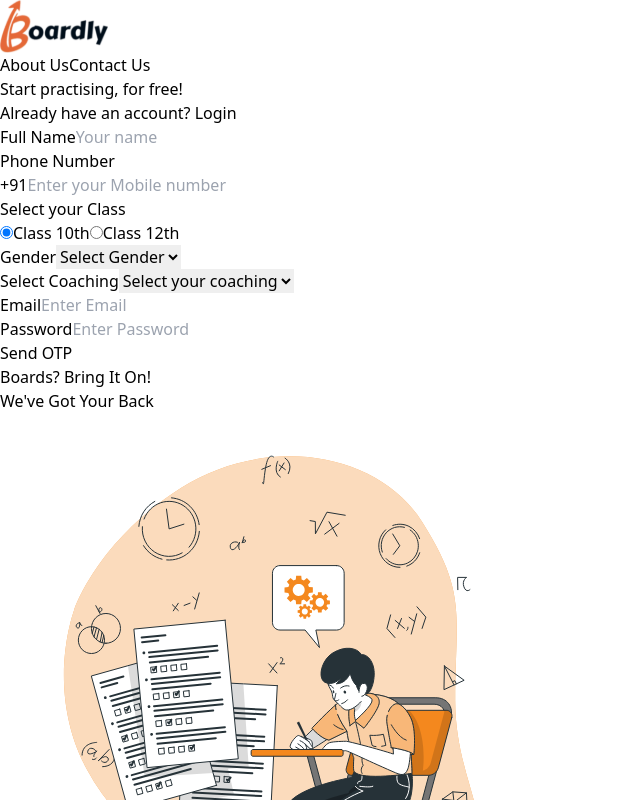
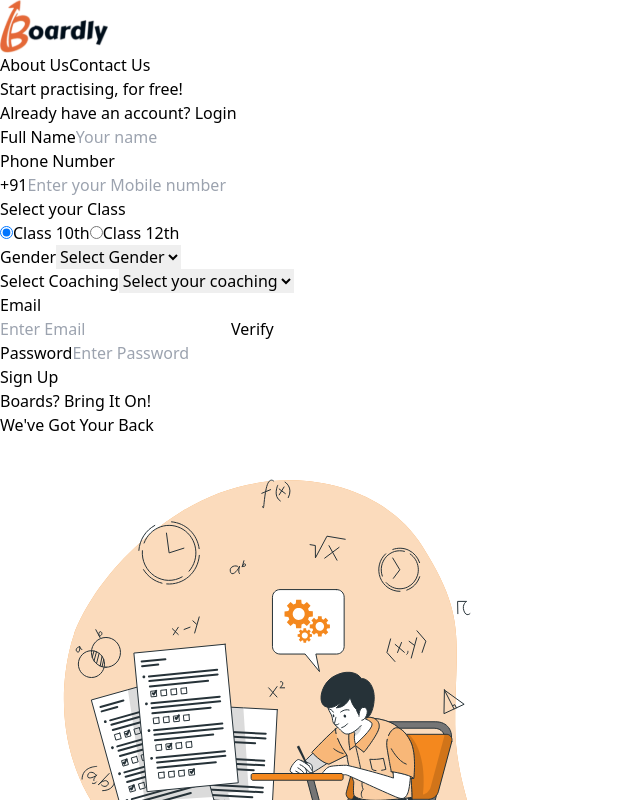
Before and after one commit to knightofkalki/Boardly, a React (Vite) app: page /landing in a window 1280 px wide. Shown: the top 800 px of the page, without its empty margins (0-640 px from the left). Built offline with nearby package versions, Linux system fonts and the light colour scheme; a web font is replaced by a local one.

Commit message:
add otp verification

```diff
--- a/src/components/Landing/Hero.jsx
+++ b/src/components/Landing/Hero.jsx
@@ -74,10 +74,75 @@ export default function Hero() {
 		password: '',
 		gender: '',
 	});
+	const [isEmailVerified, setIsEmailVerified] = useState(false);
+	const [isVerificationInProgress, setIsVerificationInProgress] = useState(false)
+	const [showOtp, setShowOtp] = useState(false)
+	const [showEmailVerifyBtn, setShowEmailVerifyBtn] = useState(true)
+	const [showVerificationStatus, setShowVerificationStatus] = useState(false)
+	const handleEmailVerification = async () => {
+		if (!formData.email) return;
+
+		setIsVerificationInProgress(true);
+		try {
+
+			const response = await fetch(`${API_URL}/auth/email_verification`, {
+				method: 'POST',
+				headers: {
+					'Content-Type': 'application/json',
+				},
+				body: JSON.stringify({ email: formData.email }),
+			});
+			console.log(response)
+			if (response.ok) {
+				console.log('OTP sent successfully');
+				setShowOtp(true)
+			} else {
+				const error = await response.json();
+				console.error('Error sending OTP:', error);
+				alert(`Error sending OTP: ${error.message}`);
+			}
+		} catch (error) {
+			console.error('Error during OTP request:', error);
+			alert('Something went wrong. Please try again.');
+		} finally {
+			setIsVerificationInProgress(false);
+		}
+	};
+
+	const handleOtpVerification = async (e) => {
+		e.preventDefault();
+		if (!formData.otp || !formData.email) return;
+
+		try {
+			const response = await fetch(`${API_URL}/auth/email_verification-otp`, {
+				method: 'POST',
+				headers: {
+					'Content-Type': 'application/json',
+				},
+				body: JSON.stringify({ email: formData.email, otp: formData.otp }),
+			});
+
+			if (response.ok) {
+				const result = await response.json();
+				console.log('OTP verification successful:', result);
+				setIsEmailVerified(true); // Set email as verified
+				setShowOtp(false)
+				setShowEmailVerifyBtn(false)
+				setShowVerificationStatus(true)
+			} else {
+				const error = await response.json();
+				console.error('OTP verification failed:', error);
+				alert(`OTP verification failed: ${error.message}`);
+			}
+		} catch (error) {
+			console.error('Error during OTP verification:', error);
+			alert('Something went wrong during OTP verification. Please try again.');
+		}
+	};
 
 	const handleSubmit = async (e) => {
 		e.preventDefault();
-
+		setShowVerificationStatus(false)
 		if (isLogin) {
 			try {
 				const loginSuccessful = await login(formData.email, formData.password);
@@ -258,7 +323,9 @@ export default function Hero() {
 										</>
 									)}
 									<div>
+
 									<label htmlFor="email" className="block text-sm font-medium text-gray-700">Email</label>
+									<div className="flex items-center">
 										<input
 										id="email"
 										type="email"
@@ -268,7 +335,50 @@ export default function Hero() {
 										onChange={(e) => setFormData({ ...formData, email: e.target.value })}
 										required
 										/>
+										{
+											showEmailVerifyBtn && (
+												<button
+													type="button"
+													onClick={handleEmailVerification}
+													className="ml-2 py-2 px-4 text-sm font-medium text-white bg-orange-500 hover:bg-orange-700 rounded-md"
+													disabled={isVerificationInProgress}
+													>
+													{isVerificationInProgress ? 'Verifying...' : 'Verify'}
+												</button>
+											)
+										}
+										{
+											isEmailVerified && showVerificationStatus &&(
+												<p className='font-bold rounded-md ml-4 text-green-400 p-2'>Verified</p>
+											)
+										}
 									</div>
+									</div>
+
+									{showOtp && (
+									<>
+										<div>
+										<label htmlFor="otp" className="block text-sm font-medium text-gray-700">Enter OTP</label>
+										<input
+											id="otp"
+											type="text"
+											placeholder="Enter OTP"
+											className="mt-1 block w-full px-3 py-2 bg-white border border-gray-300 rounded-md shadow-sm focus:outline-none focus:ring-blue-500 focus:border-blue-500"
+											value={formData.otp}
+											onChange={(e) => setFormData({ ...formData, otp: e.target.value })}
+											required
+										/>
+										</div>
+										<button
+										type="button"
+										onClick={handleOtpVerification}
+										className="mt-4 py-2 px-4 text-sm font-medium text-white bg-orange-500 hover:bg-orange-700 rounded-md"
+										>
+										Verify OTP
+										</button>
+									</>
+									)}
+
 									<div>
 										<label htmlFor="password" className="block text-sm font-medium text-gray-700">Password</label>
 										<input
@@ -284,9 +394,10 @@ export default function Hero() {
 
 									<button
 									type="submit"
-										className="w-full py-2 px-4 border border-transparent rounded-md shadow-sm text-sm font-medium text-white bg-blue-600 hover:bg-blue-700 focus:outline-none focus:ring-2 focus:ring-offset-2 focus:ring-blue-500"
+									className={`w-full py-2 px-4 border border-transparent rounded-md shadow-sm text-sm font-medium text-white ${!isEmailVerified? 'bg-gray-400 cursor-not-allowed': 'bg-orange-500 hover:bg-orange-700 cursor-pointer'} focus:outline-none focus:ring-2 focus:ring-offset-2 focus:ring-blue-500`}
+									disabled={!isEmailVerified} // Disable the submit button until OTP is verified
 									>
-										{isLogin ? 'Sign In' : 'Send OTP'}
+									{isLogin ? 'Sign In' : 'Sign Up'}
 									</button>
 								</form>
 							</motion.div>
```
Lines whose indentation alone changed are shown as unchanged.
